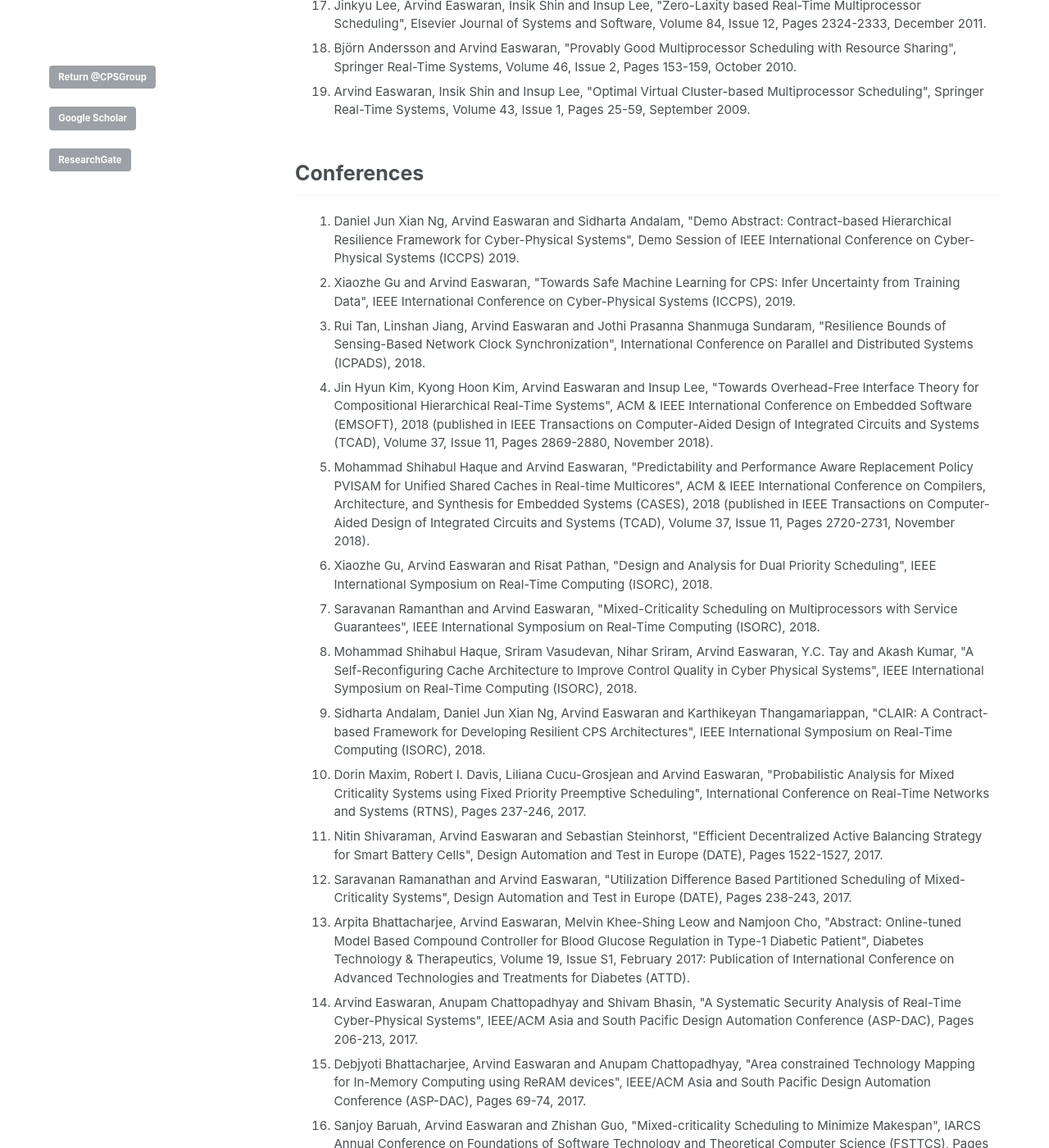
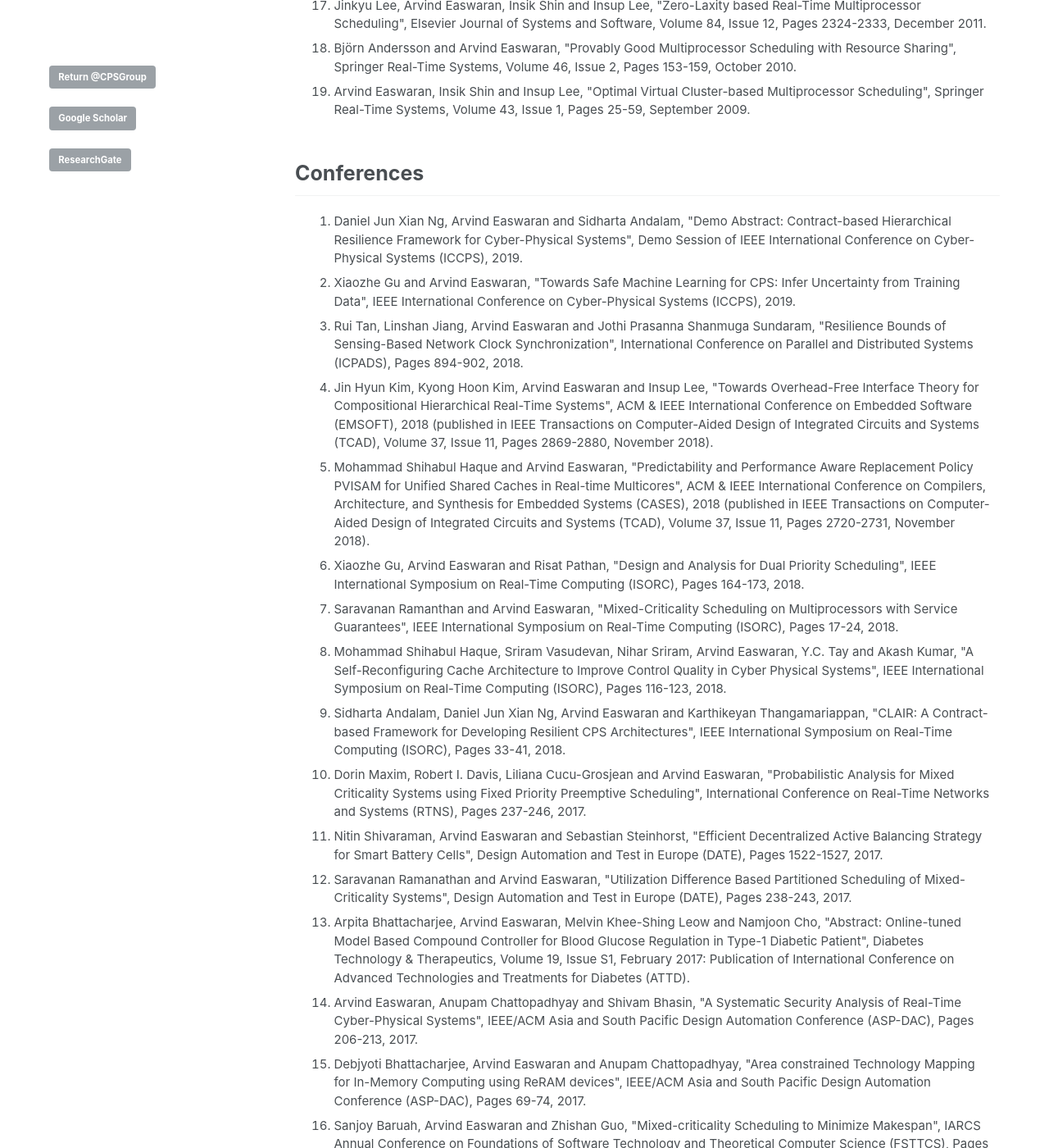
Before and after one commit to CPS-research-group/CPS-research-group.github.io, a Jekyll site: the page built from _pages/research_profile.md, in a window 1280 px wide and 1400 px high, scrolled down 1313 px. Shown: the whole window at 82% size. Built offline with Jekyll 4.4.1, drawn with Linux system fonts in a browser that asks for light colours; some of the changed text lies outside the part shown.

Commit message:
Updates. `

```diff
--- a/_pages/research_profile.md
+++ b/_pages/research_profile.md
@@ -24,7 +24,7 @@
 ## Journals
 
   <ol>
-    <li class="a">Xiaozhe Gu and Arvind Easwaran, "Dynamic Budget Management and Budget Reclamation for Mixed-Criticality Systems", Springer Real-Time Systems.</li>
+    <li class="a">Xiaozhe Gu and Arvind Easwaran, "Dynamic Budget Management and Budget Reclamation for Mixed-Criticality Systems" (<a href="https://rdcu.be/bo09g">online-pdf</a>), Springer Real-Time Systems.</li>
     <li class="a">Joohyung Sun, Hyeonjoong Cho, Arvind Easwaran, Ju-Derk Park and Byeong-Cheol Choi, "Flow Network-based Real-Time Scheduling for Reducing Static Energy Consumption on Multiprocessors", IEEE Access, Volume 7, Issue 1, Pages 1330-1344, December 2019.</li>
     <li class="a">Zhonglin Chiam, Arvind Easwaran, David Mouquet, Samira Fazlollahi and Jaume V. Mill&aacute;s, "A Hierarchical Framework for Holistic Optimization of the Operations of District Cooling Systems", Elsevier Applied Energy, Volume 239, Pages 23-40, April 2019.</li>
     <li class="a">Sidharta Andalam, Daniel Jun Xian Ng, Arvind Easwaran and Karthik Thangamariappan, "Contract-based Methodology for Developing Resilient Cyber-Infrastructure in the Industry 4.0 Era", IEEE Embedded Systems Letters, Volume 11, Issue 1, Pages 5-8, March 2019.</li>
@@ -47,15 +47,15 @@
 
 ## Conferences
    <ol>
-   			<li class="a">Daniel Jun Xian Ng, Arvind Easwaran and Sidharta Andalam, "Demo Abstract: Contract-based Hierarchical Resilience Framework for Cyber-Physical Systems", Demo Session of IEEE International Conference on Cyber-Physical Systems (ICCPS) 2019.</li>
+   			<li class="a">Daniel Jun Xian Ng, Arvind Easwaran and Sidharta Andalam, "Demo Abstract: Contract-based Hierarchical Resilience Framework for Cyber-Physical Systems", Demo Session of IEEE International Conference on Cyber-Physical Systems (ICCPS), 2019.</li>
      		        <li class="a">Xiaozhe Gu and Arvind Easwaran, "Towards Safe Machine Learning for CPS: Infer Uncertainty from Training Data", IEEE International Conference on Cyber-Physical Systems (ICCPS), 2019.</li>
-     		        <li class="a">Rui Tan, Linshan Jiang, Arvind Easwaran and Jothi Prasanna Shanmuga Sundaram, "Resilience Bounds of Sensing-Based Network Clock Synchronization", International Conference on Parallel and Distributed Systems (ICPADS), 2018.</li>
+     		        <li class="a">Rui Tan, Linshan Jiang, Arvind Easwaran and Jothi Prasanna Shanmuga Sundaram, "Resilience Bounds of Sensing-Based Network Clock Synchronization", International Conference on Parallel and Distributed Systems (ICPADS), Pages 894-902, 2018.</li>
      		        <li class="a">Jin Hyun Kim, Kyong Hoon Kim, Arvind Easwaran and Insup Lee, "Towards Overhead-Free Interface Theory for Compositional Hierarchical Real-Time Systems", ACM & IEEE International Conference on Embedded Software (EMSOFT), 2018 (published in IEEE Transactions on Computer-Aided Design of Integrated Circuits and Systems (TCAD), Volume 37, Issue 11, Pages 2869-2880, November 2018).</li>
      		        <li class="a">Mohammad Shihabul Haque and Arvind Easwaran, "Predictability and Performance Aware Replacement Policy PVISAM for Unified Shared Caches in Real-time Multicores", ACM & IEEE International Conference on Compilers, Architecture, and Synthesis for Embedded Systems (CASES), 2018 (published in IEEE Transactions on Computer-Aided Design of Integrated Circuits and Systems (TCAD), Volume 37, Issue 11, Pages 2720-2731, November 2018).</li>
-     		        <li class="a">Xiaozhe Gu, Arvind Easwaran and Risat Pathan, "Design and Analysis for Dual Priority Scheduling", IEEE International Symposium on Real-Time Computing (ISORC), 2018.</li>
-     		        <li class="a">Saravanan Ramanthan and Arvind Easwaran, "Mixed-Criticality Scheduling on Multiprocessors with Service Guarantees", IEEE International Symposium on Real-Time Computing (ISORC), 2018.</li>
-     		        <li class="a">Mohammad Shihabul Haque, Sriram Vasudevan, Nihar Sriram, Arvind Easwaran, Y.C. Tay and Akash Kumar, "A Self-Reconfiguring Cache Architecture to Improve Control Quality in Cyber Physical Systems", IEEE International Symposium on Real-Time Computing (ISORC), 2018.</li>
-     		        <li class="a">Sidharta Andalam, Daniel Jun Xian Ng, Arvind Easwaran and Karthikeyan Thangamariappan, "CLAIR: A Contract-based Framework for Developing Resilient CPS Architectures", IEEE International Symposium on Real-Time Computing (ISORC), 2018.</li>
+     		        <li class="a">Xiaozhe Gu, Arvind Easwaran and Risat Pathan, "Design and Analysis for Dual Priority Scheduling", IEEE International Symposium on Real-Time Computing (ISORC), Pages 164-173, 2018.</li>
+     		        <li class="a">Saravanan Ramanthan and Arvind Easwaran, "Mixed-Criticality Scheduling on Multiprocessors with Service Guarantees", IEEE International Symposium on Real-Time Computing (ISORC), Pages 17-24, 2018.</li>
+     		        <li class="a">Mohammad Shihabul Haque, Sriram Vasudevan, Nihar Sriram, Arvind Easwaran, Y.C. Tay and Akash Kumar, "A Self-Reconfiguring Cache Architecture to Improve Control Quality in Cyber Physical Systems", IEEE International Symposium on Real-Time Computing (ISORC), Pages 116-123, 2018.</li>
+     		        <li class="a">Sidharta Andalam, Daniel Jun Xian Ng, Arvind Easwaran and Karthikeyan Thangamariappan, "CLAIR: A Contract-based Framework for Developing Resilient CPS Architectures", IEEE International Symposium on Real-Time Computing (ISORC), Pages 33-41, 2018.</li>
      		        <li class="a">Dorin Maxim, Robert I. Davis, Liliana Cucu-Grosjean and Arvind Easwaran, "Probabilistic Analysis for Mixed Criticality Systems using Fixed Priority Preemptive Scheduling", International Conference on Real-Time Networks and Systems (RTNS), Pages 237-246, 2017.</li>
 			<li class="a">Nitin Shivaraman, Arvind Easwaran and Sebastian Steinhorst, "Efficient Decentralized Active Balancing Strategy for Smart Battery Cells", Design Automation and Test in Europe (DATE), Pages 1522-1527, 2017.</li>
 			<li class="a">Saravanan Ramanathan and Arvind Easwaran, "Utilization Difference Based Partitioned Scheduling of Mixed-Criticality Systems", Design Automation and Test in Europe (DATE), Pages 238-243, 2017.</li>
```
